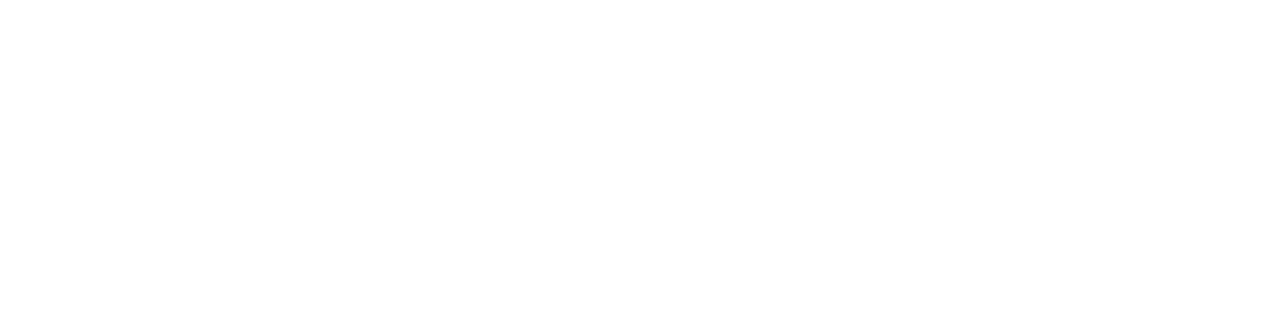
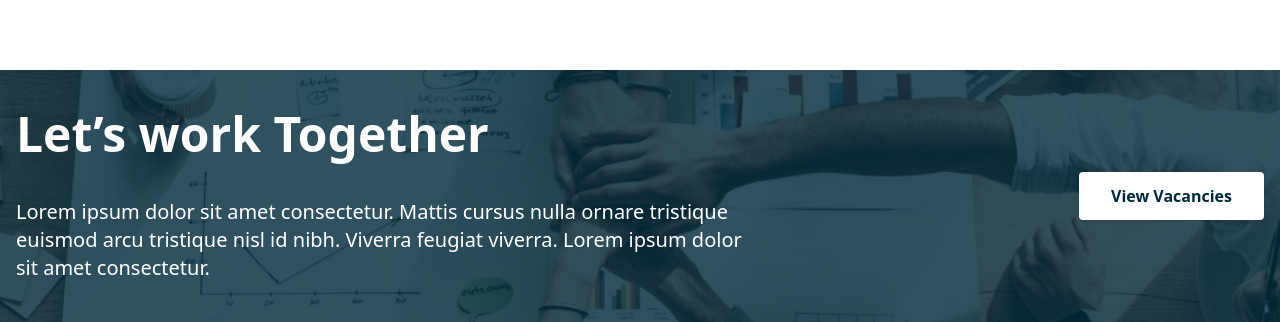
Before and after one commit to hafizn07/frontend-assessment-nextjs, a Next.js app: page / in a window 1280 px wide. Shown: the part 6349-6671 px from the top of the page. Before the commit the page ends 6419 px from the top, so only its background shows below. Built offline with nearby package versions, Linux system fonts and the light colour scheme.

Commit message:
feat: Add Contact Section

```diff
--- a/app/page.tsx
+++ b/app/page.tsx
@@ -1,3 +1,4 @@
+import Contact from "@/components/Contact";
 import FacilitiesSection from "@/components/FacilitiesSection";
 import FacultySection from "@/components/FacultySection";
 import Hero from "@/components/Hero";
@@ -16,6 +17,7 @@
       <ServiceSection />
       <FacultySection />
       <InsightsSection />
+      <Contact />
     </>
   );
 }
--- /dev/null
+++ b/components/Contact.tsx
@@ -0,0 +1,36 @@
+import Image from "next/image";
+
+const Contact = () => {
+  return (
+    <section className="relative bg-cover bg-center px-4 py-10">
+      <Image
+        src="/images/planning.png"
+        alt="Hero Banner"
+        fill
+        style={{ objectFit: "cover" }}
+        priority
+      />
+      <div className="absolute inset-0 bg-[#002A3ACC]" />
+
+      <div className="relative z-10 max-w-7xl mx-auto flex flex-col md:flex-row justify-between items-center text-white">
+        <div className="md:max-w-[60%]">
+          <h2 className="text-5xl font-semibold">Let’s work Together</h2>
+          <p className="mt-10 text-xl">
+            Lorem ipsum dolor sit amet consectetur. Mattis cursus nulla ornare
+            tristique euismod arcu tristique nisl id nibh. Viverra feugiat
+            viverra. Lorem ipsum dolor sit amet consectetur.
+          </p>
+        </div>
+
+        {/* Button */}
+        <div className="mt-6 md:mt-0">
+          <button className="bg-white text-[#002A3A] font-semibold py-3 px-8 rounded shadow hover:bg-gray-200 transition">
+            View Vacancies
+          </button>
+        </div>
+      </div>
+    </section>
+  );
+};
+
+export default Contact;
```
Also changed, not shown: public/images/planning.png (added).
